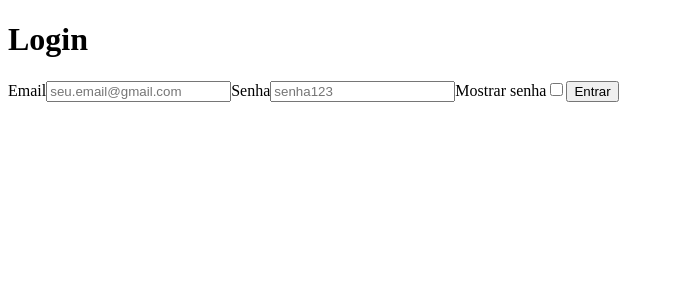
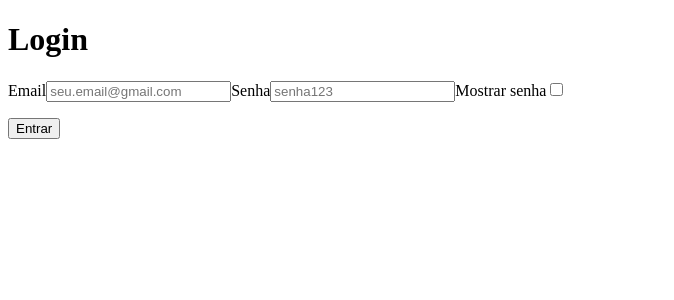
Before and after one commit to Kevin-Ol/loan-system-frontend, a React (Create React App) app: page / in a window 1280 px wide. Shown: the top 300 px of the page, without its empty margins (0-674 px from the left). Built offline with nearby package versions, Linux system fonts and the light colour scheme; no server answers.

Commit message:
Integração de login com o backend

```diff
--- a/src/App.jsx
+++ b/src/App.jsx
@@ -1,4 +1,4 @@
-import { Routes, Route } from "react-router-dom";
+import { Routes, Route, Navigate } from "react-router-dom";
 import Home from "./pages/Home";
 import Register from "./pages/Register";
 import Loan from "./pages/Loan";
@@ -7,8 +7,9 @@ function App() {
   return (
     <Routes>
       <Route path="/" element={<Home />} />
-      <Route path="/register" element={<Register />} />
-      <Route path="/loan" element={<Loan />} />
+      <Route path="/client/register" element={<Register />} />
+      <Route path="/loan/list" element={<Loan />} />
+      <Route path="*" element={<Navigate to="/client/register" />} />
     </Routes>
   );
 }
--- a/src/components/Login.jsx
+++ b/src/components/Login.jsx
@@ -1,22 +1,41 @@
 import { useState, useCallback } from "react";
+import { useNavigate } from "react-router-dom";
+import api from "../services/api";
 
 function Login() {
+  const navigate = useNavigate();
+
   const [email, setEmail] = useState("");
   const [password, setPassword] = useState("");
   const [revealPassword, setRevealPassword] = useState(false);
 
   const handleEmail = useCallback(({ target }) => setEmail(target.value));
   const handlePassword = useCallback(({ target }) => setPassword(target.value));
+  const [errorMessage, setErrorMessage] = useState("");
+
   const handleRevealPassord = useCallback(({ target }) =>
     setRevealPassword(target.checked)
   );
 
+  const handleSubmit = useCallback(async (event) => {
+    event.preventDefault();
+    try {
+      const { data } = await api.post("login", { email, password });
+
+      localStorage.setItem("@loan-system", JSON.stringify(data));
+      navigate("/loan/list");
+    } catch (error) {
+      setErrorMessage("Usuário ou senha incorretos");
+    }
+  });
+
   return (
-    <form>
+    <form onSubmit={handleSubmit}>
       <label htmlFor="email">Email</label>
       <input
         type="email"
         id="email"
+        required
         placeholder="seu.email@gmail.com"
         value={email}
         onChange={handleEmail}
@@ -24,8 +43,9 @@ function Login() {
       <label htmlFor="password">Senha</label>
       <input
         type={revealPassword ? "text" : "password"}
+        id="password"
+        required
         placeholder="senha123"
-        id="password"
         value={password}
         onChange={handlePassword}
       />
@@ -35,6 +55,7 @@ function Login() {
         id="reveal-password"
         onChange={handleRevealPassord}
       />
+      <p>{errorMessage}</p>
       <button type="submit">Entrar</button>
     </form>
   );
--- /dev/null
+++ b/src/services/api.js
@@ -0,0 +1,7 @@
+import axios from "axios";
+
+const api = axios.create({
+  baseURL: process.env.REACT_APP_API_URL,
+});
+
+export default api;
```
Also changed, not shown: 1 other file (tests, documents, lock files or other folders).
